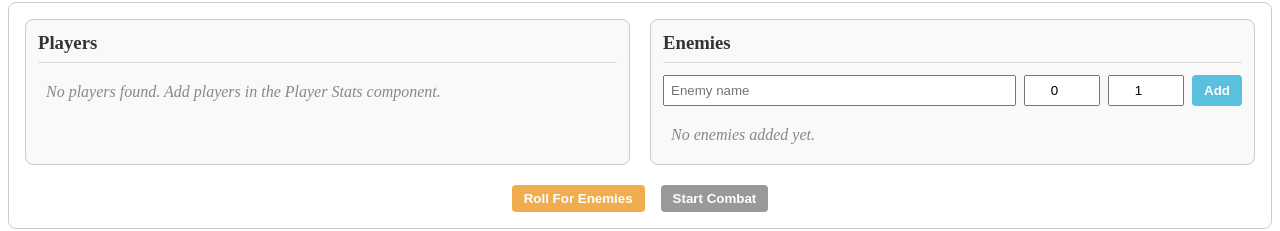
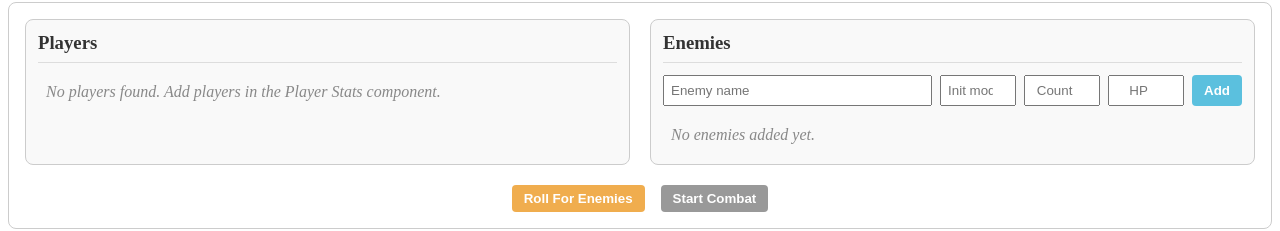
Before and after one commit to n3rdgir1/dm-screen, a Vue app: page / in a window 1280 px wide. Both pictures are taken after a click on the button "Roll Initiative". Shown: the part 499-730 px from the top of the page. Built offline with nearby package versions, Linux system fonts and the light colour scheme.

Commit message:
persists player HP totals through to combat mode

```diff
--- a/src/components/combat/CombatMode.vue
+++ b/src/components/combat/CombatMode.vue
@@ -287,9 +287,9 @@ export default {
         const index = this.individualEnemies[enemy.name].length + 1;
         this.individualEnemies[enemy.name].push({
           name: `${enemy.name} ${index}`,
-          currentHP: enemy.currentHP,
-          maxHP: enemy.maxHP,
-          tempHP: 0
+          currentHP: enemy.currentHP || enemy.maxHP,
+          maxHP: enemy.maxHP || null,
+          tempHP: enemy.tempHP || 0
         });
       }
 
@@ -436,8 +436,8 @@ export default {
 
             // Initialize HP values for players if not already set
             this.players.forEach(player => {
-              if (player.currentHP === undefined) player.currentHP = null;
-              if (player.maxHP === undefined) player.maxHP = null;
+              if (player.maxHP === undefined || player.maxHP === null) player.maxHP = null;
+              if (player.currentHP === undefined || player.currentHP === null) player.currentHP = player.maxHP;
               if (player.tempHP === undefined) player.tempHP = 0;
             });
           }
@@ -446,8 +446,8 @@ export default {
 
             // Initialize HP values for enemies if not already set
             this.enemies.forEach(enemy => {
-              if (enemy.currentHP === undefined) enemy.currentHP = null;
-              if (enemy.maxHP === undefined) enemy.maxHP = null;
+              if (enemy.maxHP === undefined || enemy.maxHP === null) enemy.maxHP = null;
+              if (enemy.currentHP === undefined || enemy.currentHP === null) enemy.currentHP = enemy.maxHP;
               if (enemy.tempHP === undefined) enemy.tempHP = 0;
 
               // Initialize individual enemies for groups
--- a/src/components/combat/InitiativeMode.vue
+++ b/src/components/combat/InitiativeMode.vue
@@ -47,6 +47,13 @@
               class="enemy-count-input"
               min="1"
             />
+            <input
+              type="number"
+              v-model="newEnemyHP"
+              placeholder="HP"
+              class="enemy-hp-input"
+              min="1"
+            />
             <button @click="addEnemy" class="add-button">Add</button>
           </div>
           <div class="initiative-list">
@@ -69,6 +76,13 @@
                   min="1"
                   @input="saveInitiativeData"
                 />
+                <input
+                  type="number"
+                  v-model="enemy.maxHP"
+                  class="enemy-hp-input"
+                  placeholder="HP"
+                  @input="saveInitiativeData"
+                />
                 <button @click="rollForEntity(enemy)" class="roll-button">Roll</button>
                 <button @click="removeEnemy(index)" class="remove-button">×</button>
               </div>
@@ -86,11 +100,10 @@
           Start Combat
         </button>
       </div>
-
     </div>
 
     <div v-if="mode === 'player'">
-      <div class="initiative-order" v-if="playerInitiatives.length > 0">
+      <div class="initiative-order">
         <h3>Roll for Initiative</h3>
         <div class="order-list">
           <div
@@ -115,8 +128,9 @@ export default {
       players: [],
       enemies: [],
       newEnemyName: '',
-      newEnemyModifier: 0,
-      newEnemyCount: 1,
+      newEnemyModifier: null,
+      newEnemyCount: null,
+      newEnemyHP: null,
       initiativeData: {
         players: [],
         enemies: []
@@ -174,7 +188,10 @@ export default {
         const playerData = JSON.parse(savedPlayers);
         this.players = playerData.map(player => ({
           ...player,
-          initiative: null
+          initiative: null,
+          currentHP: player.hp,
+          maxHP: player.hp,
+          tempHP: 0
         }));
       }
     },
@@ -184,11 +201,15 @@ export default {
           name: this.newEnemyName.trim(),
           initiativeModifier: this.newEnemyModifier || 0,
           initiative: null,
-          count: Math.max(1, parseInt(this.newEnemyCount) || 1)
+          count: Math.max(1, parseInt(this.newEnemyCount) || 1),
+          maxHP: this.newEnemyHP || null,
+          currentHP: this.newEnemyHP || null,
+          tempHP: 0
         });
         this.newEnemyName = '';
-        this.newEnemyModifier = 0;
-        this.newEnemyCount = 1;
+        this.newEnemyModifier = null;
+        this.newEnemyCount = null;
+        this.newEnemyHP = null;
 
         // Save after adding enemy
         this.saveInitiativeData();
@@ -361,7 +382,7 @@ h3 {
   padding: 6px;
 }
 
-.enemy-modifier-input, .enemy-count-input, .count-input {
+.enemy-modifier-input, .enemy-count-input, .enemy-hp-input, .count-input {
   width: 60px;
   padding: 6px;
   text-align: center;
```
